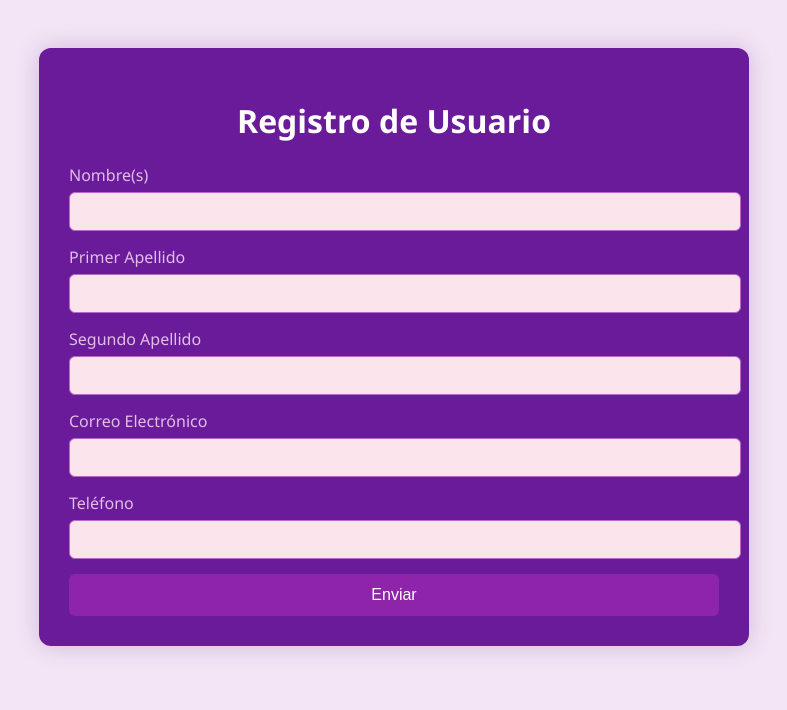
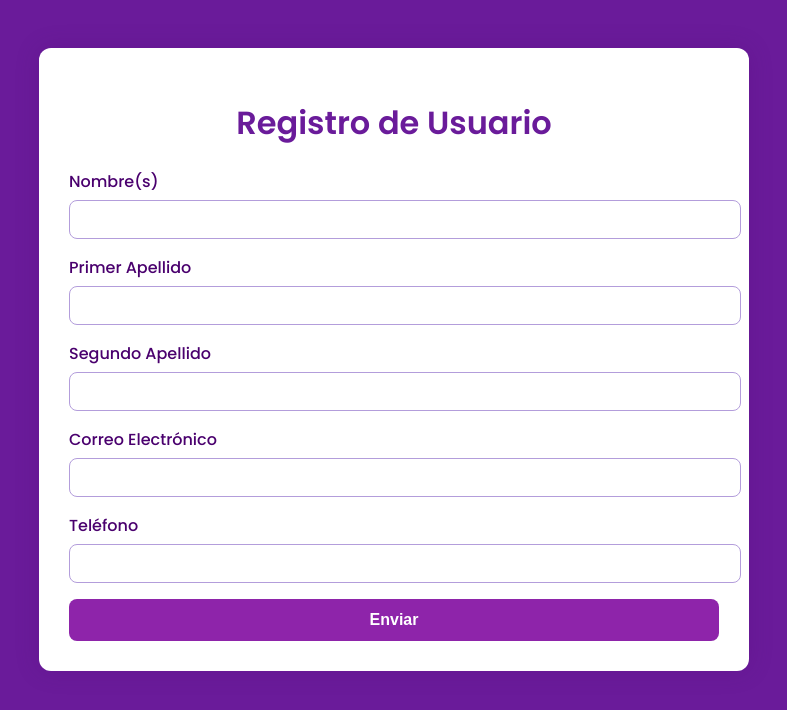
Before and after one commit to DannyDuarte/Formulario, a PHP site: page / in a window 1280 px wide. Shown: the top 710 px of the page, without its empty margins (246-1033 px from the left). Run offline with PHP 8.4, Linux system fonts and the light colour scheme; data that the repository does not hold is empty; some libraries are stand-ins or nearby versions.

Commit message:
index.php

```diff
--- a/index.php
+++ b/index.php
@@ -4,11 +4,11 @@ ini_set('display_errors', 1);
 ini_set('display_startup_errors', 1);
 error_reporting(E_ALL);
 
-// Configuración de la base de datos
+// Configuración de la base de datos (USANDO TU CONEXIÓN)
 define('DB_SERVER', 'tcp:database0123.database.windows.net,1433');
 define('DB_DATABASE', 'Lab5_1PaaS');
 define('DB_USERNAME', 'database0123');
-define('DB_PASSWORD', 'Hola12345678');
+define('DB_PASSWORD', 'Hola12345678'); // Cambia esto por tu contraseña real
 
 // Función para validar datos
 function validarDatos($datos) {
@@ -77,107 +77,86 @@ try {
 <head>
     <meta charset="UTF-8">
     <title>Formulario de Registro</title>
+    <link href="https://fonts.googleapis.com/css2?family=Poppins:wght@300;500;600&display=swap" rel="stylesheet">
     <style>
         body {
-            font-family: 'Segoe UI', sans-serif;
-            background-color: #f3e5f5; /* fondo claro tipo lavanda */
+            font-family: 'Poppins', sans-serif;
+            background-color: #6a1b9a; /* Cambiado a morado fuerte */
             padding: 40px;
-            color: #4a148c;
+            color: #ffffff; /* Cambiado texto a blanco para mejor contraste */
         }
-
         .form-container {
-            background: #6a1b9a; /* morado fuerte */
+            background: #ffffff;
             padding: 30px;
             border-radius: 12px;
             max-width: 650px;
             margin: auto;
             box-shadow: 0 0 25px rgba(74, 0, 110, 0.2);
-            color: white;
         }
-
         h1, h2 {
             text-align: center;
-            color: white;
+            color: #6a1b9a;
         }
-
         .form-group {
-            margin-bottom: 15px;
+            margin-bottom: 16px;
         }
-
         label {
             display: block;
             margin-bottom: 6px;
-            color: #e1bee7;
+            font-weight: 500;
+            color: #4a006e; /* Color morado oscuro para las etiquetas */
         }
-
         input {
             width: 100%;
             padding: 10px;
             font-size: 15px;
-            border: 1px solid #ba68c8;
-            border-radius: 6px;
-            background-color: #fce4ec;
-            color: #4a148c;
+            border: 1px solid #b39ddb;
+            border-radius: 8px;
         }
-
-        input:focus {
-            outline: none;
-            border-color: #ce93d8;
-        }
-
         .btn-submit {
             width: 100%;
             padding: 12px;
             background-color: #8e24aa;
             color: white;
             border: none;
-            border-radius: 6px;
+            border-radius: 8px;
             font-size: 16px;
+            font-weight: bold;
             cursor: pointer;
+            transition: background-color 0.3s ease;
         }
-
         .btn-submit:hover {
-            background-color: #7b1fa2;
+            background-color: #6a1b9a;
         }
-
         .response {
             margin-top: 20px;
             padding: 15px;
             border-left: 5px solid;
-            border-radius: 6px;
+            border-radius: 8px;
+            font-weight: 500;
         }
-
         .response.error {
-            background-color: #fdecea;
-            border-color: #f44336;
-            color: #c62828;
+            background-color: #fbe9f1;
+            border-color: #d81b60;
+            color: #ad1457;
         }
-
         .response.success {
-            background-color: #e0f7e9;
-            border-color: #2e7d32;
+            background-color: #e8f5e9;
+            border-color: #43a047;
             color: #2e7d32;
         }
-
         table {
             width: 100%;
             border-collapse: collapse;
             margin-top: 30px;
         }
-
         th, td {
             padding: 10px;
-            border-bottom: 1px solid #ccc;
+            border-bottom: 1px solid #ce93d8;
         }
-
         th {
-            background-color: #8e24aa;
+            background-color: #7b1fa2;
             color: white;
-        }
-
-        td {
-            background-color: #f3e5f5;
-            color: #4a148c;
         }
     </style>
 </head>
```
